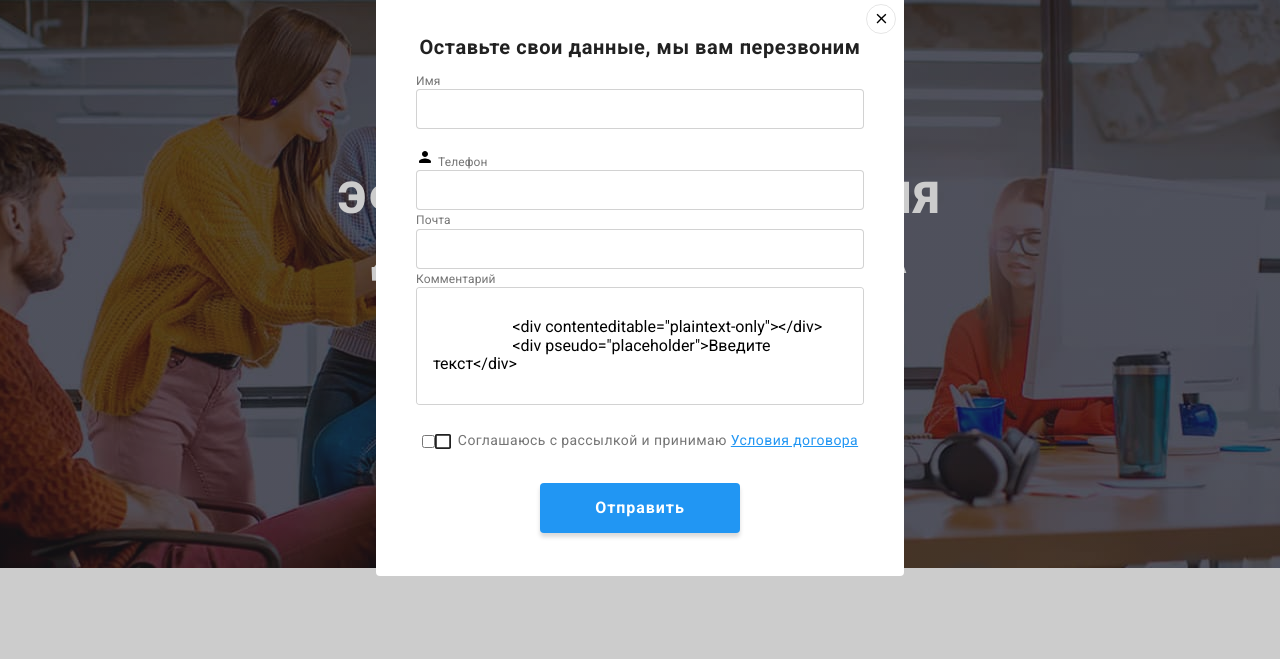
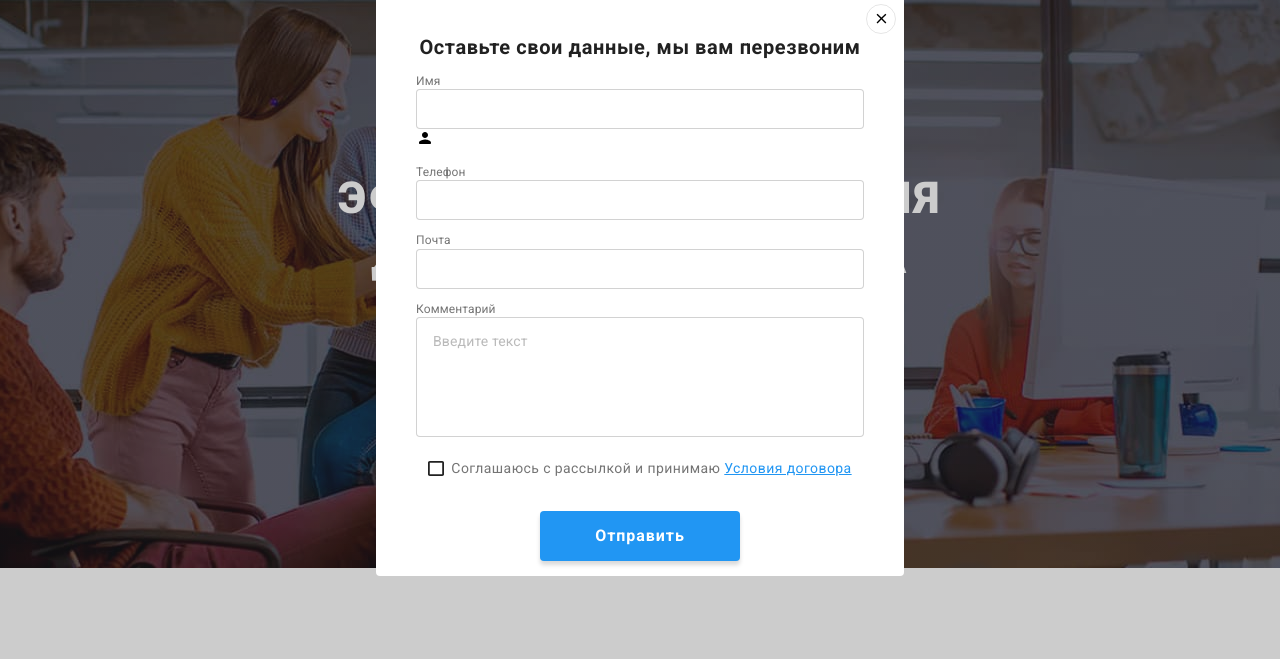
Before and after one commit to V-Full-stack/goit-markup-hw-06, a plain HTML site: page index.html in a window 1280 px wide. Both pictures are taken after a click on the button "Заказать услугу". Shown: the part 114-773 px from the top of the page. Drawn offline with nearby package versions, Linux system fonts and the light colour scheme.

Commit message:
modal-windows-text

```diff
--- a/CSS/styles.css
+++ b/CSS/styles.css
@@ -747,10 +747,25 @@ footer {
   transition: fill 250ms cubic-bezier(0.4, 0, 0.2, 1);
 }
 
+.close-button-icon:hover,
+.close-button-icon:focus {
+  background: #2196f3;
+}
+
 .is-hidden {
   opacity: 0;
   visibility: hidden;
   pointer-events: none;
+}
+
+.form-field {
+  flex-direction: column;
+  margin-bottom: 10px;
+}
+
+.form-field input {
+  margin: 0%;
+  padding: 5px 8px;
 }
 
 .modal-text {
@@ -764,17 +779,22 @@ footer {
 }
 
 .modal-form-area {
-  flex-direction: column;
+  margin-bottom: 4px;
 }
 
 .modal-form-input {
+  margin: 0;
   width: 100%;
   height: 40px;
-
+  border-radius: 4px;
   border: 1px solid rgba(33, 33, 33, 0.2);
   box-sizing: border-box;
-  border-radius: 4px;
   cursor: pointer;
+}
+
+.modal-form-input:hover,
+.modal-form-input:focus {
+  border: 1px solid #2196f3;
 }
 
 .modal-form-label {
@@ -783,21 +803,26 @@ footer {
   line-height: 1.16;
   letter-spacing: 0.01em;
   color: #757575;
-  margin-bottom: 4px;
 }
 
-/* .modal-form-input-coment {
-  width: 448px;
+.modal-form-wrap {
+  position: relative;
+}
+
+.form-field-comment textarea::placeholder {
+  font-family: Roboto;
+  font-weight: 400;
+  font-size: 14px;
+  line-height: 1.7;
+  letter-spacing: 0.01em;
+
+  color: rgba(117, 117, 117, 0.5);
+}
+
+.modal-comment {
+  display: block;
+  width: 100%;
   height: 120px;
-
-  border: 1px solid rgba(33, 33, 33, 0.2);
-  box-sizing: border-box;
-  border-radius: 4px;
-  cursor: pointer;
-} */
-
-.modal-coment {
-  width: 100%;
   padding-left: 16px;
   padding-right: 16px;
   padding-top: 12px;
@@ -807,8 +832,14 @@ footer {
   resize: none;
   transition: border 250ms cubic-bezier(0.4, 0, 0.2, 1);
   cursor: pointer;
+
+  /* box-sizing: border-box; */
 }
 
+.modal-comment:hover,
+.modal-comment:focus {
+  border: 1px solid #2196f3;
+}
 /* CHECKBOX */
 
 .checkbox {
@@ -818,13 +849,17 @@ footer {
   justify-content: center;
   margin-top: 20px;
   margin-bottom: 30px;
-  cursor: pointer;
 }
 .checkbox-icon {
   display: inline-block;
   background-image: url(../images/icons.svg/no-check.svg);
   min-width: 16px;
   min-height: 15px;
+  cursor: pointer;
+}
+
+.checkbox-input {
+  -webkit-appearance: none;
 }
 
 .checkbox-input:checked ~ .checkbox-icon {
@@ -847,6 +882,7 @@ footer {
   letter-spacing: 0.03em;
   color: #2196f3;
   text-decoration-line: underline;
+  cursor: pointer;
 }
 
 /* BOTTON */
--- a/index.html
+++ b/index.html
@@ -443,6 +443,7 @@
         </div>
 
 <!-- INPUT Подпишитесь на рассылку -->
+
         <div class="subscribe">
          <h3 class="social-title">Подпишитесь на рассылку</h3>
             <form class="subscribe-title">
@@ -471,49 +472,48 @@
         </button>
 
 <p class="modal-text">Оставьте свои данные, мы вам перезвоним</p>
-    <form class="modal-form" action="">
+    <form class="modal-form" >
 
-    <label class="modal-form-area">
+        <div class="form-field">
+            <label class="modal-form-area" for="name">
                 <span class="modal-form-label">Имя</span>
                 <span class="modal-form-wrap">
-            <input type="text" required class="modal-form-input">
-            <div contenteditable="plaintext-only"></div>
+                    <input class="modal-form-input" type="text" name="name" id="name" required />
 
                     <svg width="18" height="18" class="modal-form-icon">
                         <use href="./images/icons.svg/sprite.svg#icon-person-modal"></use>
                     </svg>
-
                 </span>
             </label>
-    <!-- <label class="modal-form__field">
-                <span class="modal-form__label">Имя</span>
-                <span class="modal-form__wrap">
-                <input type="text" required="" class="modal-form__input">
-                <svg width="18" height="18" class="modal-form__icon">
-                <use href="./images/sprite.svg#username"></use></svg>
-            </span>
-        </label> -->
+        </div>
+
+        <div class="form-field">
+            <label class="modal-form-area" for="tel"> </label>
+                    <span class="modal-form-label">Телефон</span>
+                    <input class="modal-form-input" type="text" name="tel" id="tel" required autofocus/>
+
+        </div>
+
+        <div class="form-field">
+            <label class="modal-form-area" for="email"> </label>
+                <span class="modal-form-label">Почта</span>
+                <input class="modal-form-input" type="email" name="mail" id="mail" required />
+
+        </div>
 
 
-        <label class="modal-form-area" for="tel">
-            <span class="modal-form-label">Телефон</span>
-            <input class="modal-form-input" type="text" name="tel" id="tel" />
-        </label>
+        <div class="form-field-comment">
+            <label for="comment" class="" > </label>
+                <span class="modal-form-label">Комментарий</span>
+                <textarea
+                    placeholder="Введите текст"
+                    class="modal-comment"
+                    name="comment"
+                    id="comment"
+                    rows="8"
+                ></textarea>
+        </div>
 
-        <label class="modal-form-area" for="email">
-            <span class="modal-form-label">Почта</span>
-            <input class="modal-form-input" type="email" name="mail" id="mail" />
-        </label>
-
-        <label class="modal-form-area" for="email">
-             <span class="modal-form-label">Комментарий</span>
-            <textarea class="modal-coment" placeholder="Введите текст" name="coment" id="" cols="5" rows="5">
-
-                    <div contenteditable="plaintext-only"></div>
-                    <div pseudo="placeholder">Введите текст</div>
-
-            </textarea>
-        </label>
 
 <!-- /* CHECKBOX */ -->
 
@@ -531,7 +531,7 @@
     </form>
 
     </div>
-
+</form>
 </div>
 <script src="./js/modal.js"></script>
 
```
Lines whose indentation alone changed are shown as unchanged.
